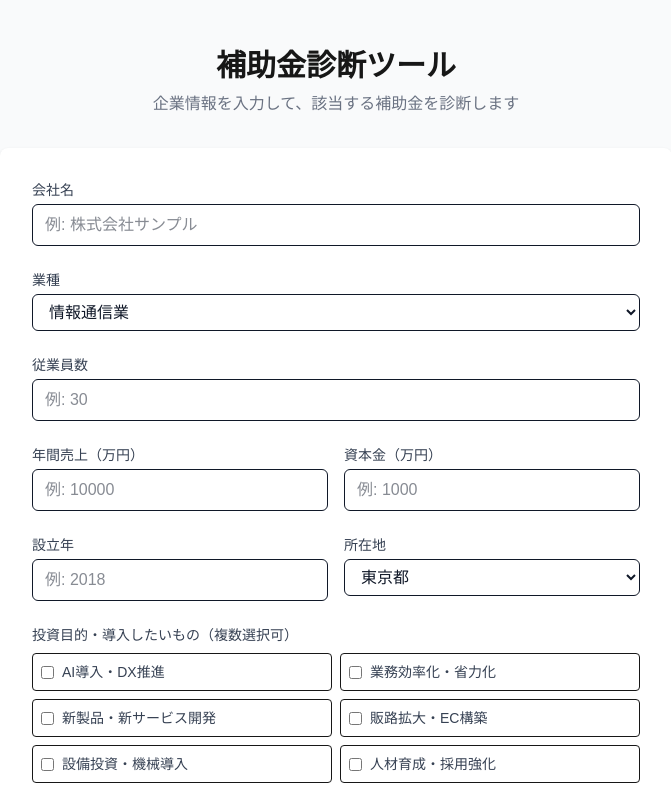
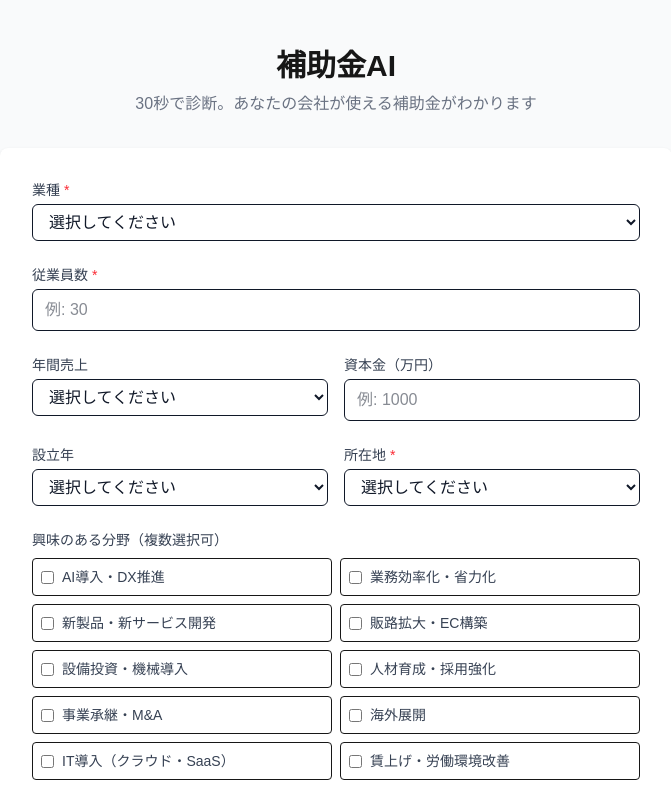
Before and after one commit to shinogw/subsidy-diagnosis-tool, a Next.js app in the folder frontend/: page / in a window 1280 px wide. Shown: the top 789 px of the page, without its empty margins (304-975 px from the left). Built offline with nearby package versions, Linux system fonts and the light colour scheme.

Commit message:
UX: Ryumaフィードバック7点対応 - 会社名削除、売上/設立年プルダウン、入金期間、CTA変更、創業融資チェック

```diff
--- a/frontend/src/app/page.tsx
+++ b/frontend/src/app/page.tsx
@@ -18,23 +18,40 @@ const PREFECTURES = [
   "熊本県", "大分県", "宮崎県", "鹿児島県", "沖縄県",
 ];
 
+const REVENUE_OPTIONS = [
+  { label: "選択してください", value: "" },
+  { label: "999万円以下", value: "500" },
+  { label: "1,000〜2,999万円", value: "2000" },
+  { label: "3,000〜4,999万円", value: "4000" },
+  { label: "5,000〜9,999万円", value: "7500" },
+  { label: "1億円以上", value: "15000" },
+];
+
+const YEAR_OPTIONS = (() => {
+  const years = [{ label: "選択してください", value: "" }];
+  for (let y = 2026; y >= 1950; y--) {
+    years.push({ label: `${y}年`, value: String(y) });
+  }
+  return years;
+})();
+
 export default function Home() {
   const router = useRouter();
   const [loading, setLoading] = useState(false);
   const [form, setForm] = useState({
-    company_name: "",
-    industry: "情報通信業",
+    industry: "",
     employee_count: "",
     annual_revenue: "",
     capital: "",
     established_year: "",
-    prefecture: "東京都",
+    prefecture: "",
     has_wage_increase_plan: false,
     has_gbiz_id: false,
     investment_purposes: [] as string[],
+    interested_in_startup_loan: false,
   });
 
-  const handleChange = (e: React.ChangeEvent<HTMLInputElement | HTMLSelectElement | HTMLTextAreaElement>) => {
+  const handleChange = (e: React.ChangeEvent<HTMLInputElement | HTMLSelectElement>) => {
     const { name, value, type } = e.target;
     setForm((prev) => ({
       ...prev,
@@ -48,6 +65,7 @@ export default function Home() {
 
     const payload = {
       ...form,
+      company_name: "（LINE登録後に取得）",
       employee_count: parseInt(form.employee_count) || 0,
       annual_revenue: form.annual_revenue ? parseInt(form.annual_revenue) * 10000 : null,
       capital: form.capital ? parseInt(form.capital) * 10000 : null,
@@ -63,11 +81,10 @@ export default function Home() {
         body: JSON.stringify(payload),
       });
       const data = await res.json();
-      // Store in sessionStorage for results page
       sessionStorage.setItem("diagnosisResult", JSON.stringify(data));
       router.push("/results");
     } catch (err) {
-      alert("エラーが発生しました。バックエンドが起動しているか確認してください。");
+      alert("エラーが発生しました。しばらくしてからお試しください。");
     } finally {
       setLoading(false);
     }
@@ -76,37 +93,27 @@ export default function Home() {
   return (
     <main className="min-h-screen bg-gray-50 py-12 px-4">
       <div className="max-w-2xl mx-auto">
-        <h1 className="text-3xl font-bold text-center mb-2">補助金診断ツール</h1>
+        <h1 className="text-3xl font-bold text-center mb-2">補助金AI</h1>
         <p className="text-gray-500 text-center mb-8">
-          企業情報を入力して、該当する補助金を診断します
+          30秒で診断。あなたの会社が使える補助金がわかります
         </p>
 
         <form onSubmit={handleSubmit} className="bg-white rounded-lg shadow p-8 space-y-6">
-          {/* 会社名 */}
-          <div>
-            <label className="block text-sm font-medium text-gray-700 mb-1">会社名</label>
-            <input
-              type="text" name="company_name" required
-              value={form.company_name} onChange={handleChange}
-              className="w-full border rounded-md px-3 py-2 text-gray-900"
-              placeholder="例: 株式会社サンプル"
-            />
-          </div>
-
           {/* 業種 */}
           <div>
-            <label className="block text-sm font-medium text-gray-700 mb-1">業種</label>
-            <select name="industry" value={form.industry} onChange={handleChange}
+            <label className="block text-sm font-medium text-gray-700 mb-1">業種 <span className="text-red-500">*</span></label>
+            <select name="industry" value={form.industry} onChange={handleChange} required
               className="w-full border rounded-md px-3 py-2 text-gray-900">
+              <option value="">選択してください</option>
               {INDUSTRIES.map((i) => <option key={i} value={i}>{i}</option>)}
             </select>
           </div>
 
           {/* 従業員数 */}
           <div>
-            <label className="block text-sm font-medium text-gray-700 mb-1">従業員数</label>
+            <label className="block text-sm font-medium text-gray-700 mb-1">従業員数 <span className="text-red-500">*</span></label>
             <input
-              type="number" name="employee_count" required min="1"
+              type="number" name="employee_count" required min="0"
               value={form.employee_count} onChange={handleChange}
               className="w-full border rounded-md px-3 py-2 text-gray-900"
               placeholder="例: 30"
@@ -116,13 +123,11 @@ export default function Home() {
           <div className="grid grid-cols-2 gap-4">
             {/* 年間売上 */}
             <div>
-              <label className="block text-sm font-medium text-gray-700 mb-1">年間売上（万円）</label>
-              <input
-                type="number" name="annual_revenue"
-                value={form.annual_revenue} onChange={handleChange}
-                className="w-full border rounded-md px-3 py-2 text-gray-900"
-                placeholder="例: 10000"
-              />
+              <label className="block text-sm font-medium text-gray-700 mb-1">年間売上</label>
+              <select name="annual_revenue" value={form.annual_revenue} onChange={handleChange}
+                className="w-full border rounded-md px-3 py-2 text-gray-900">
+                {REVENUE_OPTIONS.map((o) => <option key={o.value} value={o.value}>{o.label}</option>)}
+              </select>
             </div>
             {/* 資本金 */}
             <div>
@@ -140,18 +145,17 @@ export default function Home() {
             {/* 設立年 */}
             <div>
               <label className="block text-sm font-medium text-gray-700 mb-1">設立年</label>
-              <input
-                type="number" name="established_year" min="1900" max="2026"
-                value={form.established_year} onChange={handleChange}
-                className="w-full border rounded-md px-3 py-2 text-gray-900"
-                placeholder="例: 2018"
-              />
+              <select name="established_year" value={form.established_year} onChange={handleChange}
+                className="w-full border rounded-md px-3 py-2 text-gray-900">
+                {YEAR_OPTIONS.map((o) => <option key={o.value} value={o.value}>{o.label}</option>)}
+              </select>
             </div>
             {/* 所在地 */}
             <div>
-              <label className="block text-sm font-medium text-gray-700 mb-1">所在地</label>
-              <select name="prefecture" value={form.prefecture} onChange={handleChange}
+              <label className="block text-sm font-medium text-gray-700 mb-1">所在地 <span className="text-red-500">*</span></label>
+              <select name="prefecture" value={form.prefecture} onChange={handleChange} required
                 className="w-full border rounded-md px-3 py-2 text-gray-900">
+                <option value="">選択してください</option>
                 {PREFECTURES.map((p) => <option key={p} value={p}>{p}</option>)}
               </select>
             </div>
@@ -159,7 +163,7 @@ export default function Home() {
 
           {/* 投資目的 */}
           <div>
-            <label className="block text-sm font-medium text-gray-700 mb-2">投資目的・導入したいもの（複数選択可）</label>
+            <label className="block text-sm font-medium text-gray-700 mb-2">興味のある分野（複数選択可）</label>
             <div className="grid grid-cols-2 gap-2">
               {[
                 "AI導入・DX推進",
@@ -193,7 +197,7 @@ export default function Home() {
             </div>
           </div>
 
-          {/* チェックボックス */}
+          {/* その他オプション */}
           <div className="space-y-3">
             <label className="flex items-center gap-2">
               <input type="checkbox" name="has_wage_increase_plan"
@@ -207,13 +211,19 @@ export default function Home() {
                 className="rounded" />
               <span className="text-sm text-gray-700">GビズIDを持っている</span>
             </label>
+            <label className="flex items-center gap-2">
+              <input type="checkbox" name="interested_in_startup_loan"
+                checked={form.interested_in_startup_loan} onChange={handleChange}
+                className="rounded" />
+              <span className="text-sm text-gray-700">創業融資にも興味がある</span>
+            </label>
           </div>
 
           <button
             type="submit" disabled={loading}
             className="w-full bg-blue-600 text-white py-3 rounded-md font-medium hover:bg-blue-700 disabled:opacity-50"
           >
-            {loading ? "診断中..." : "補助金を診断する"}
+            {loading ? "診断中..." : "無料で診断する（30秒）"}
           </button>
         </form>
       </div>
--- a/frontend/src/app/results/page.tsx
+++ b/frontend/src/app/results/page.tsx
@@ -16,6 +16,17 @@ interface MatchResult {
   estimated_amount: number | null;
   max_amount: number | null;
 }
+
+const PAYMENT_TIMELINE: Record<string, string> = {
+  "省力化": "採択後 約6〜8ヶ月",
+  "IT導入": "採択後 約4〜6ヶ月",
+  "ものづくり": "採択後 約6〜8ヶ月",
+  "小規模": "採択後 約4〜6ヶ月",
+  "事業承継": "採択後 約4〜6ヶ月",
+  "新事業": "採択後 約6〜10ヶ月",
+  "業務改善": "採択後 約3〜5ヶ月",
+  "人材": "支給決定後 約2〜4ヶ月",
+};
 
 interface DiagnosisResult {
   company_id: string;
@@ -122,7 +133,7 @@ export default function Results() {
                 rel="noopener noreferrer"
                 className="block w-full bg-[#06C755] text-white py-4 rounded-lg font-bold text-lg hover:bg-[#05b34c] transition-colors text-center"
               >
-                LINE@から一括申請する
+                LINEで相談する
               </a>
               <p className="text-xs text-gray-400 text-center mt-2">提携行政書士が申請をサポートします</p>
             </div>
@@ -154,7 +165,7 @@ export default function Results() {
                         </div>
                       </div>
 
-                      <div className="grid grid-cols-2 gap-4 mb-3">
+                      <div className="grid grid-cols-3 gap-3 mb-3">
                         <div>
                           <span className="text-xs text-gray-500">受給目安額</span>
                           <p className="text-xl font-bold text-blue-600">{formatAmount(m.estimated_amount)}</p>
@@ -162,6 +173,10 @@ export default function Results() {
                         <div>
                           <span className="text-xs text-gray-500">補助上限</span>
                           <p className="text-lg text-gray-700">{formatAmount(m.max_amount)}</p>
+                        </div>
+                        <div>
+                          <span className="text-xs text-gray-500">入金までの目安</span>
+                          <p className="text-sm text-gray-700">{PAYMENT_TIMELINE[m.category] || "採択後 約4〜8ヶ月"}</p>
                         </div>
                       </div>
 
--- a/frontend/src/app/subsidy/[id]/page.tsx
+++ b/frontend/src/app/subsidy/[id]/page.tsx
@@ -181,7 +181,7 @@ export default function SubsidyDetail() {
               rel="noopener noreferrer"
               className="inline-block bg-[#06C755] text-white px-8 py-3 rounded-md font-medium hover:bg-[#05b34c]"
             >
-              LINE@から申請する
+              LINEで相談する
             </a>
             <p className="text-xs text-gray-400 mt-2">提携行政書士が申請をサポートします</p>
           </div>
```
